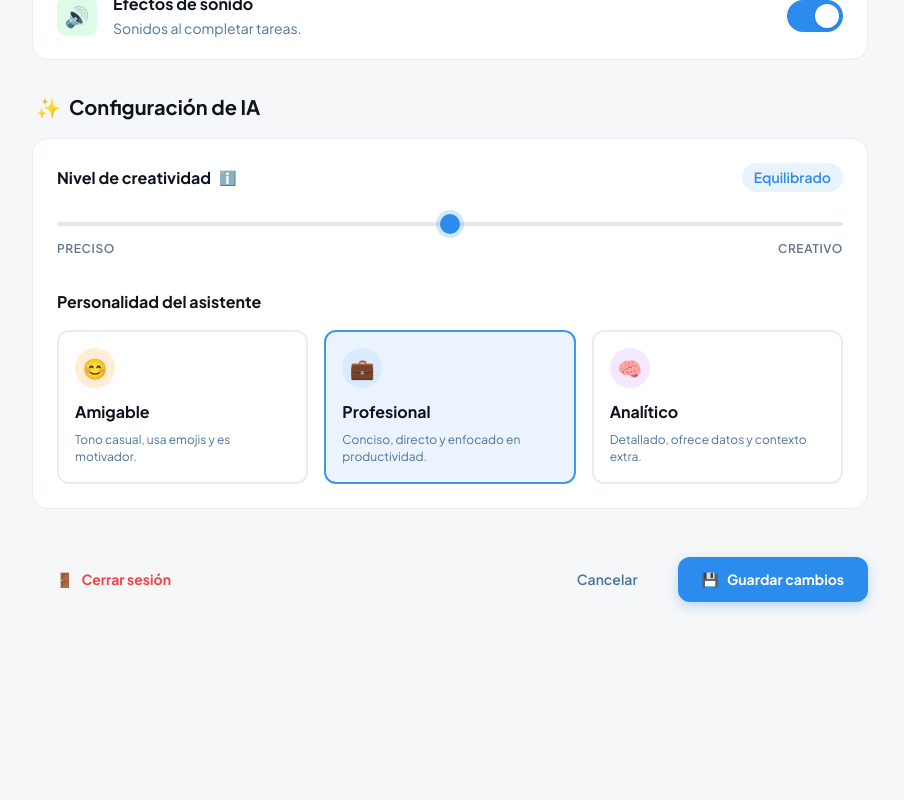
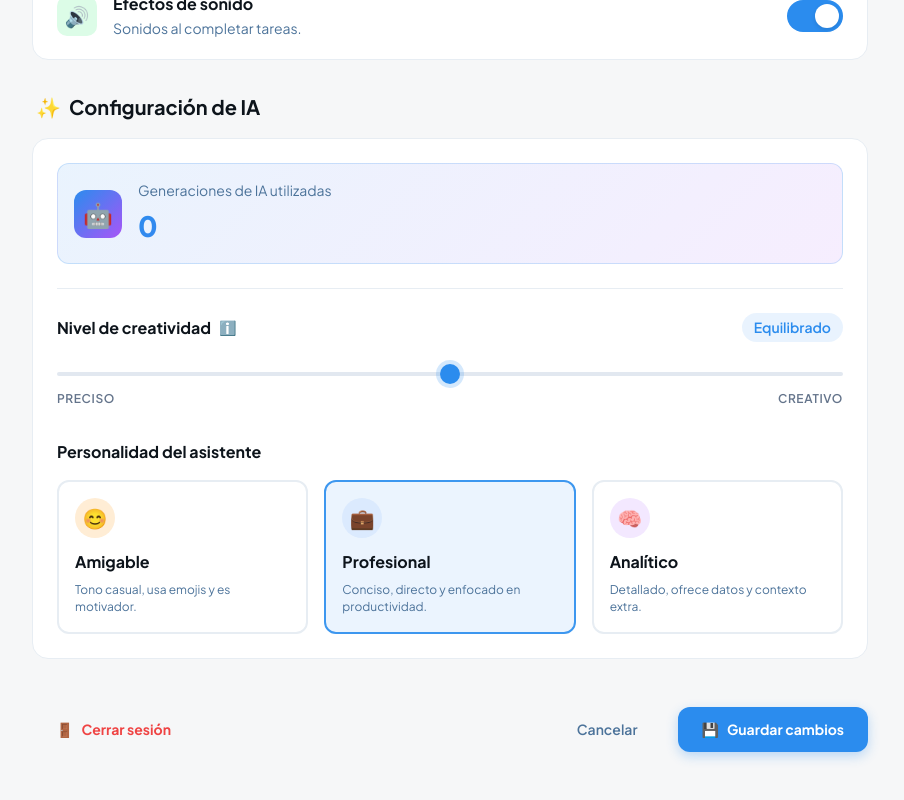
Before and after one commit to VarozXYZ/how-to-do-list, a React (Vite) app: page /settings in a window 1280 px wide. Shown: the part 937-1737 px from the top of the page, without its empty margins (320-1224 px from the left). Before the commit the page ends 1603 px from the top, so only its background shows below. Built offline with nearby package versions, Linux system fonts and the light colour scheme; no server answers; sample sign-in values are in the browser's storage.

Commit message:
Add AI usage count display in Settings page

```diff
--- a/src/pages/Settings.css
+++ b/src/pages/Settings.css
@@ -368,6 +368,55 @@
 }
 
 /* AI Settings */
+/* AI Usage Stats */
+.ai-usage-stats {
+  display: flex;
+  align-items: center;
+  gap: 1rem;
+  padding: 1rem;
+  background: linear-gradient(135deg, rgba(43, 140, 238, 0.1), rgba(168, 85, 247, 0.1));
+  border-radius: 12px;
+  border: 1px solid rgba(43, 140, 238, 0.2);
+}
+
+.ai-usage-icon {
+  width: 48px;
+  height: 48px;
+  background: linear-gradient(135deg, #2b8cee 0%, #a855f7 100%);
+  border-radius: 12px;
+  display: flex;
+  align-items: center;
+  justify-content: center;
+  font-size: 1.5rem;
+}
+
+.ai-usage-info {
+  flex: 1;
+}
+
+.ai-usage-label {
+  font-size: 0.875rem;
+  color: var(--text-secondary);
+  margin: 0 0 0.25rem 0;
+}
+
+.ai-usage-count {
+  font-size: 1.75rem;
+  font-weight: 800;
+  color: var(--text-primary);
+  margin: 0;
+  background: linear-gradient(135deg, #2b8cee 0%, #a855f7 100%);
+  -webkit-background-clip: text;
+  -webkit-text-fill-color: transparent;
+  background-clip: text;
+}
+
+.ai-divider {
+  height: 1px;
+  background: var(--border-color);
+  margin: 1.5rem 0;
+}
+
 .ai-setting {
   margin-bottom: 2rem;
 }
--- a/src/pages/Settings.jsx
+++ b/src/pages/Settings.jsx
@@ -3,6 +3,7 @@ import { useNavigate } from 'react-router-dom'
 import Sidebar from '../components/layout/Sidebar'
 import { useAuth } from '../context/AuthContext'
 import { useTheme } from '../context/ThemeContext'
+import { getAiStats } from '../services/ai'
 import './Settings.css'
 
 const Settings = () => {
@@ -22,6 +23,9 @@ const Settings = () => {
   const [creativity, setCreativity] = useState(50)
   const [personality, setPersonality] = useState('professional')
 
+  // AI Usage stats
+  const [aiUsageCount, setAiUsageCount] = useState(0)
+
   // Load user data and preferences on mount
   useEffect(() => {
     if (user) {
@@ -39,6 +43,17 @@ const Settings = () => {
       setCreativity(prefs.creativity ?? 50)
       setPersonality(prefs.personality ?? 'professional')
     }
+
+    // Fetch AI usage stats
+    const fetchAiStats = async () => {
+      try {
+        const stats = await getAiStats()
+        setAiUsageCount(stats.aiUsageCount || 0)
+      } catch (error) {
+        console.error('Error fetching AI stats:', error)
+      }
+    }
+    fetchAiStats()
   }, [user])
 
   const getCreativityLabel = (value) => {
@@ -236,6 +251,17 @@ const Settings = () => {
               <h3>Configuración de IA</h3>
             </div>
             <div className="section-card">
+              {/* AI Usage Stats */}
+              <div className="ai-usage-stats">
+                <div className="ai-usage-icon">🤖</div>
+                <div className="ai-usage-info">
+                  <p className="ai-usage-label">Generaciones de IA utilizadas</p>
+                  <p className="ai-usage-count">{aiUsageCount}</p>
+                </div>
+              </div>
+
+              <div className="ai-divider"></div>
+
               {/* Creativity Slider */}
               <div className="ai-setting">
                 <div className="slider-header">
```
